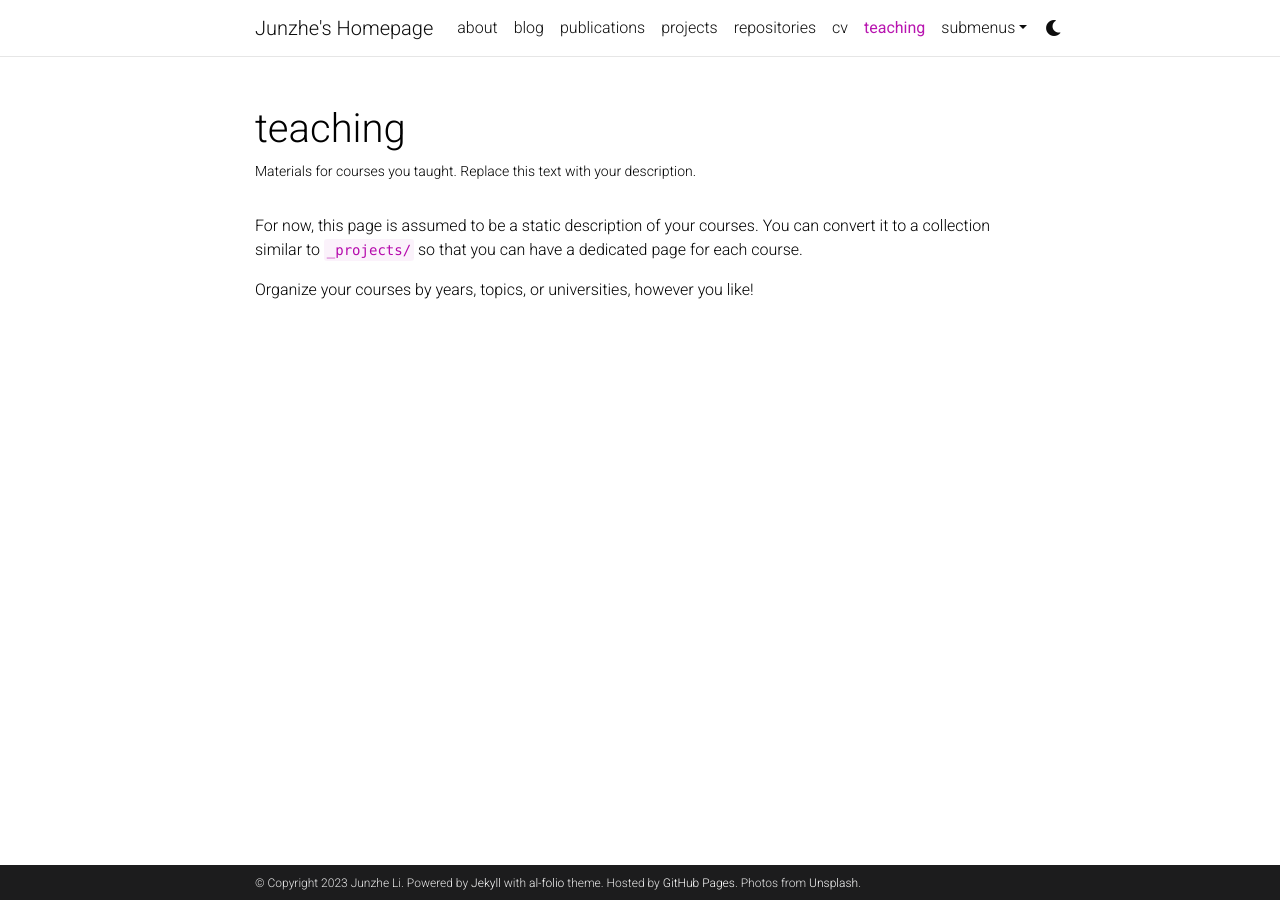
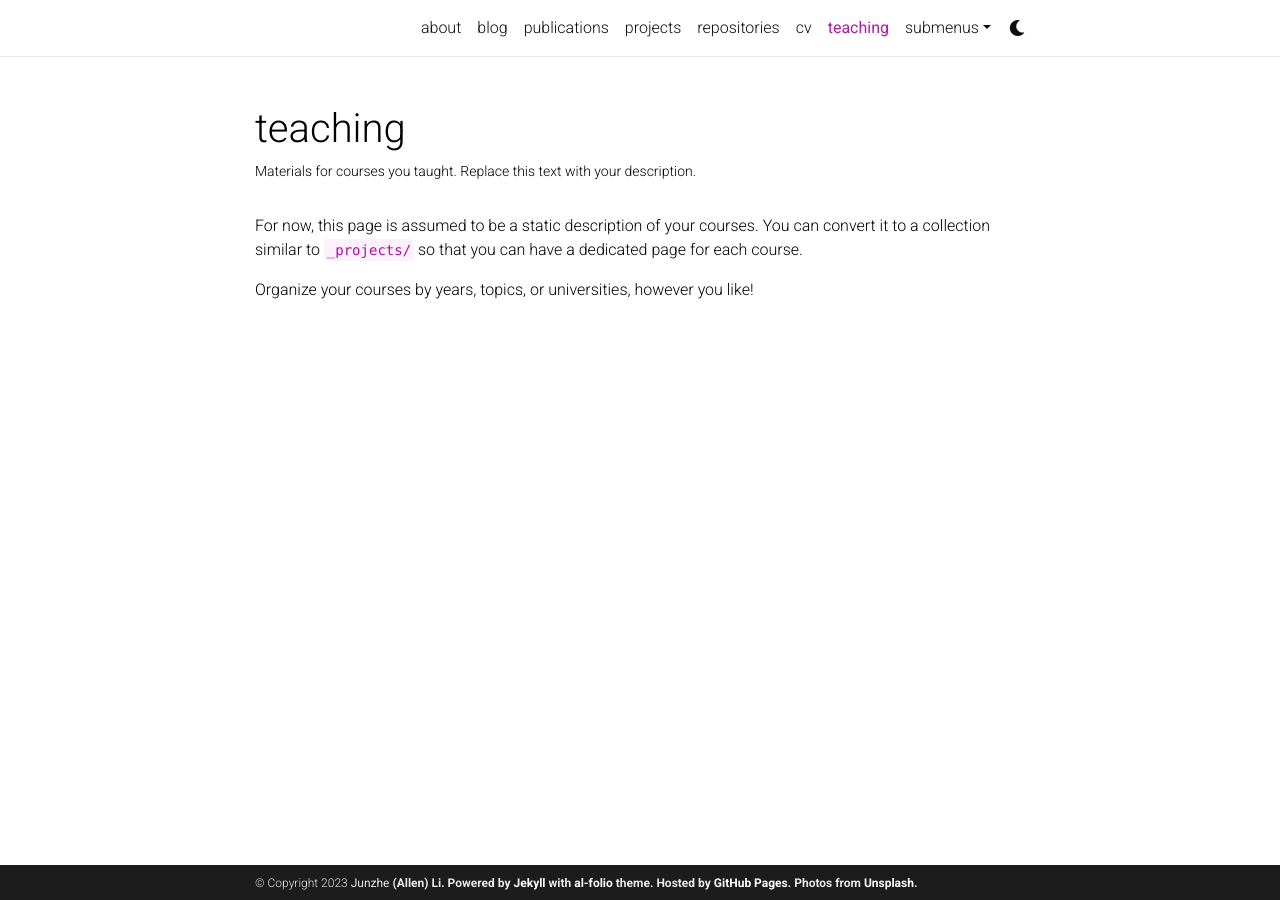
Before and after one commit to JzzzLi/JzzzLi.github.io, a Jekyll site: the page built from _pages/teaching.md, in a window 1280 px wide. Built offline with Jekyll 4.4.1, drawn with Linux system fonts in a browser that asks for light colours; full-size pictures stand in for the smaller copies a plugin makes; comment, search, counter and statistics services are not loaded; a style sheet for code colours, icons or effects is not loaded.

Commit message:
update personal information

```diff
--- a/_config.yml
+++ b/_config.yml
@@ -2,8 +2,8 @@
 # Site settings
 # -----------------------------------------------------------------------------
 
-title: Junzhe's Homepage # the website title (if blank, full name will be used instead)
-first_name: Junzhe
+title:  # the website title (if blank, full name will be used instead)
+first_name: <b>Junzhe<b> (Allen)
 middle_name:
 last_name: Li
 email: junzheli01@outlook.com, allenli-@pku.edu.cn
```
Also changed, not shown: _pages/about.md (+2 -2 lines), assets/img/selfie.jpg (added).
